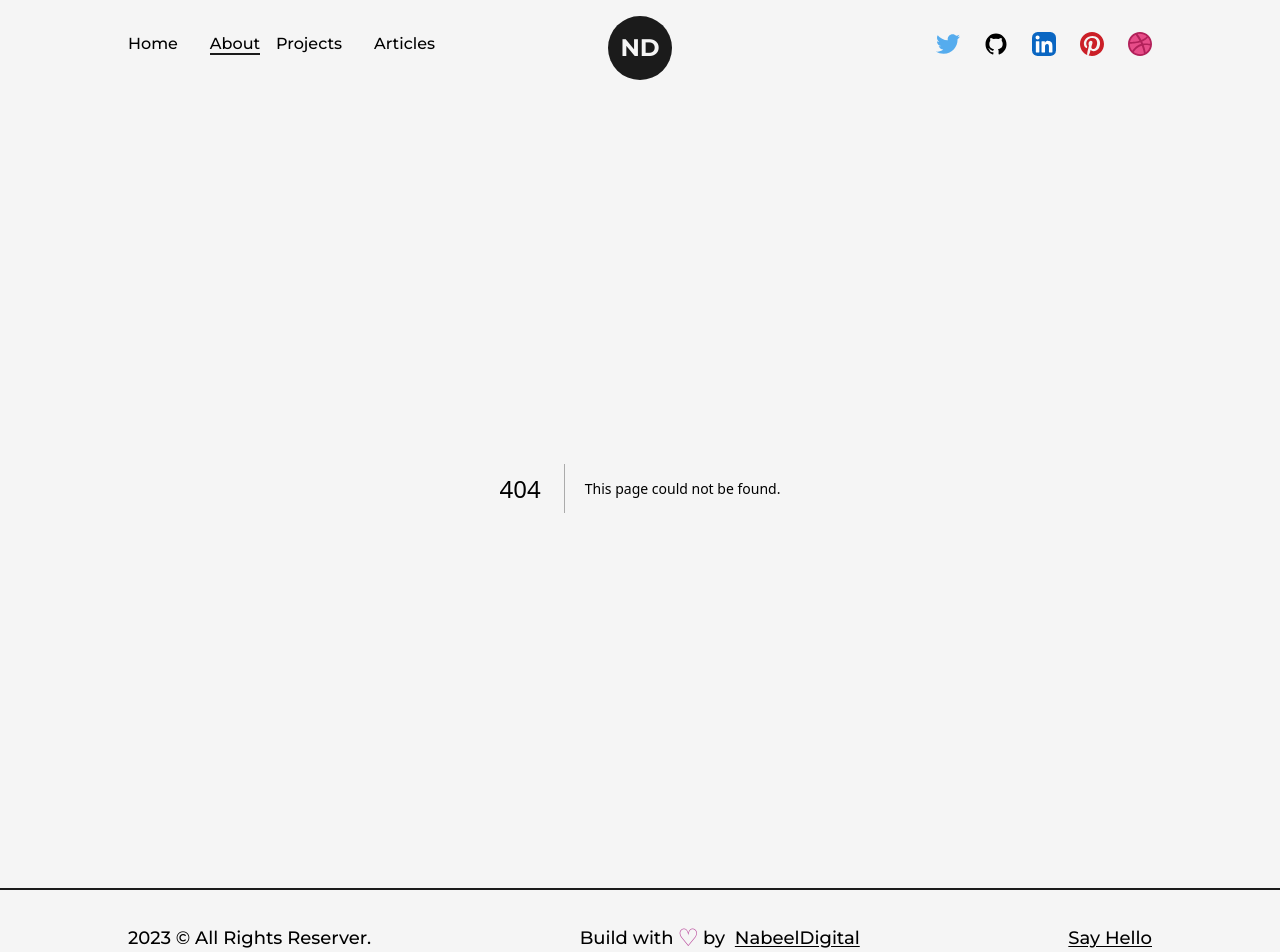
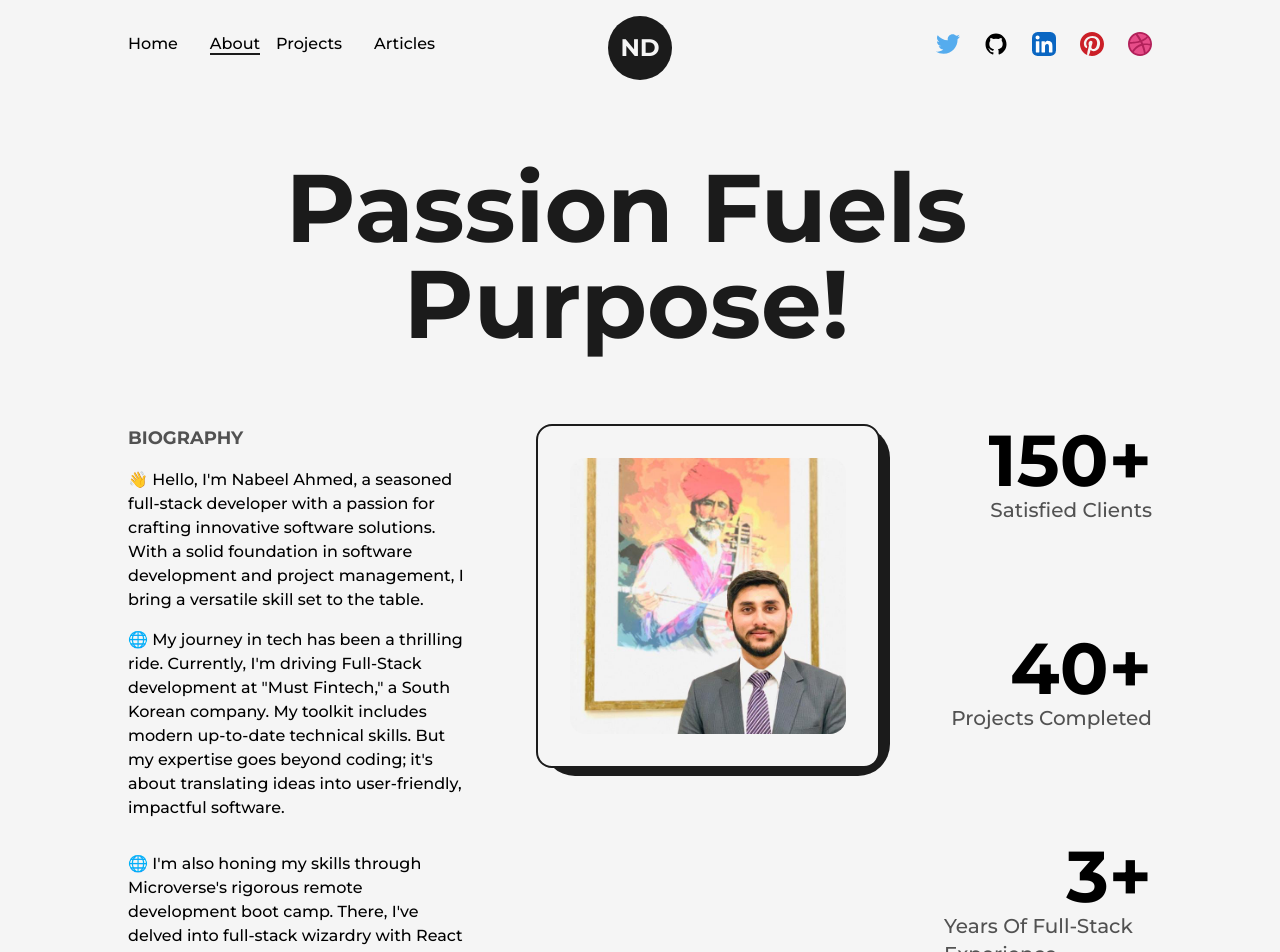
Before and after one commit to Metaverse-Nabeel/portfolio_next_JS, a Next.js app: page /about in a window 1280 px wide. Before the commit this address had no page. Shown: the top 952 px of the page. Built offline with nearby package versions, Linux system fonts and the light colour scheme.

Commit message:
Add About page

```diff
--- /dev/null
+++ b/src/pages/about.js
@@ -0,0 +1,110 @@
+import AnimatedText from '@/components/AnimatedText'
+import Layout from '@/components/Layout'
+import Head from 'next/head'
+import Image from 'next/image'
+import React, { useEffect, useRef } from 'react'
+import profilePic from '../../public/images/profile/developer-pic-2.jpg'
+import { useInView, useMotionValue, useSpring } from 'framer-motion'
+
+const stats = [
+  {
+    id: 1,
+    value: 150,
+    name: "Satisfied Clients",
+  },
+  {
+    id: 2,
+    value: 40,
+    name: "Projects Completed",
+  },
+  {
+    id: 3,
+    value: 3,
+    name: "Years of Full-Stack Experience",
+  },
+  {
+    id: 4,
+    value: 4,
+    name: "Years of IT Experience",
+  },
+]
+
+const AnimateNumbers = ({value}) => {
+  const ref = useRef(null);
+  const motionValue = useMotionValue(0);
+  const springValue = useSpring(motionValue, { duration: 3000});
+  const isInView = useInView(ref);
+
+  useEffect(() => {
+    if(isInView) {
+      motionValue.set(value);
+    }
+  }, [isInView, value, motionValue])
+
+
+  useEffect(() => {
+    springValue.on("change", (latest) => {
+      if(ref.current && latest.toFixed(0) <=  value){
+        ref.current.textContent = latest.toFixed(0);
+      }
+    })
+  }, [springValue, value])
+
+  return (
+    <span ref={ref}></span>
+  )
+}
+
+const about = () => {
+  return (
+    <>
+    <Head>
+      <title>Nabeel Digital | About Page</title>
+      <meta name='description' content='This is about me page for my portfolio website.' />
+    </Head>
+    <main className='flex w-full flex-col items-center justify-center'>
+      <Layout className='pt-16'>
+        <AnimatedText text="Passion Fuels Purpose!" className='mb-16'/>
+        <div className="grid w-full grid-cols-8 gap-16">
+          <div className="col-span-3 flex flex-col items-start justify-start">
+            <h2 className="mb-4 text-lg font-bold uppercase text-dark/75">
+              Biography
+            </h2>
+            <p className='font-medium'>
+              👋 Hello,
+              I&apos;m Nabeel Ahmed, a seasoned full-stack developer with a passion for crafting innovative software solutions. With a solid foundation in software development and project management, I bring a versatile skill set to the table.
+            </p>
+            <p className='my-4 font-medium'>
+             🌐 My journey in tech has been a thrilling ride. Currently, I&apos;m driving Full-Stack development at &quot;Must Fintech,&quot; a South Korean company. My toolkit includes modern up-to-date technical skills. But my expertise goes beyond coding; it&apos;s about translating ideas into user-friendly, impactful software.
+            </p>
+            <p className='my-4 font-medium'>
+             🌐 I&apos;m also honing my skills through Microverse&apos;s rigorous remote development boot camp. There, I&apos;ve delved into full-stack wizardry with React JS, Ruby, and Ruby on Rails. My creations include a dynamic e-commerce platform, a vibrant social media hub, and a cutting-edge psychological testing website.
+            </p>
+            <p className='font-medium'>
+             💼 I&apos;m on the lookout for exciting opportunities as a &quot;Full-Stack Developer&quot; and &quot;Software Project Manager.&quot; My track record speaks volumes, and I&apos;m ready to take on the responsibilities that come with these roles.
+            </p>
+          </div>
+          <div className="col-span-3 relative h-max rounded-2xl border-2 border-solid border-dark bg-light p-8">
+            <div className='absolute top-0 -right-3 -z-10 w-[102%] h-[103%] rounded-[2rem] bg-dark'/>
+            <Image src={profilePic} alt='NabeelDigital' className='w-full h-auto rounded-2xl'/>
+          </div>
+          <div className="col-span-2 flex flex-col items-end justify-between">
+            {
+              stats.map(({id, value, name}) => (
+                <div key={id} className="flex flex-col items-end justify-center">
+              <span className='inline-block text-7xl font-bold'>
+                <AnimateNumbers value={value}/>+
+              </span>
+              <h2 className='text-xl font-medium capitalize text-dark/75'>{name}</h2>
+            </div>
+              ))
+            }
+          </div>
+        </div>
+      </Layout>
+    </main>
+    </>
+  )
+}
+
+export default about
```
